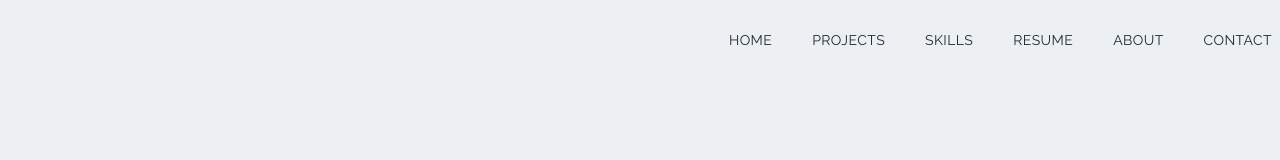
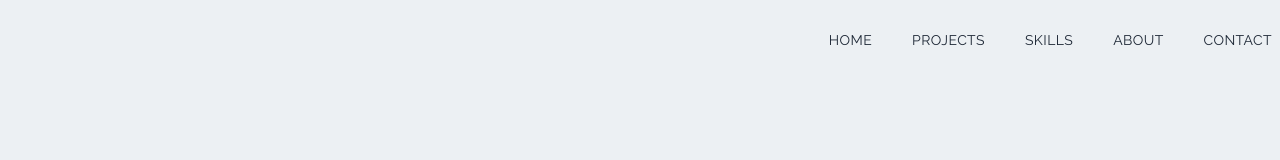
Before and after one commit to Weten-Ogen/portfolio-marcuoware, a Next.js app: page / in a window 1280 px wide. Shown: the top 160 px of the page. Built offline with nearby package versions, Linux system fonts and the light colour scheme.

Commit message:
Update Navbar.jsx

```diff
--- a/components/Navbar.jsx
+++ b/components/Navbar.jsx
@@ -74,9 +74,6 @@
               <Link href='/#skills'>Skills</Link>
             </li>
             <li className='ml-10 text-sm uppercase hover:border-b'>
-              <Link href='/resume'>Resume</Link>
-            </li>
-            <li className='ml-10 text-sm uppercase hover:border-b'>
               <Link href='/#about'>About</Link>
             </li>
             <li className='ml-10 text-sm uppercase hover:border-b'>
@@ -142,11 +139,7 @@
                   Skills
                 </li>
               </Link>
-              <Link href='/resume'>
-                <li onClick={() => setNav(false)} className='py-4 text-sm'>
-                  Resume
-                </li>
-              </Link>
+
               <Link href='/#about'>
                 <li onClick={() => setNav(false)} className='py-4 text-sm'>
                   About
```
